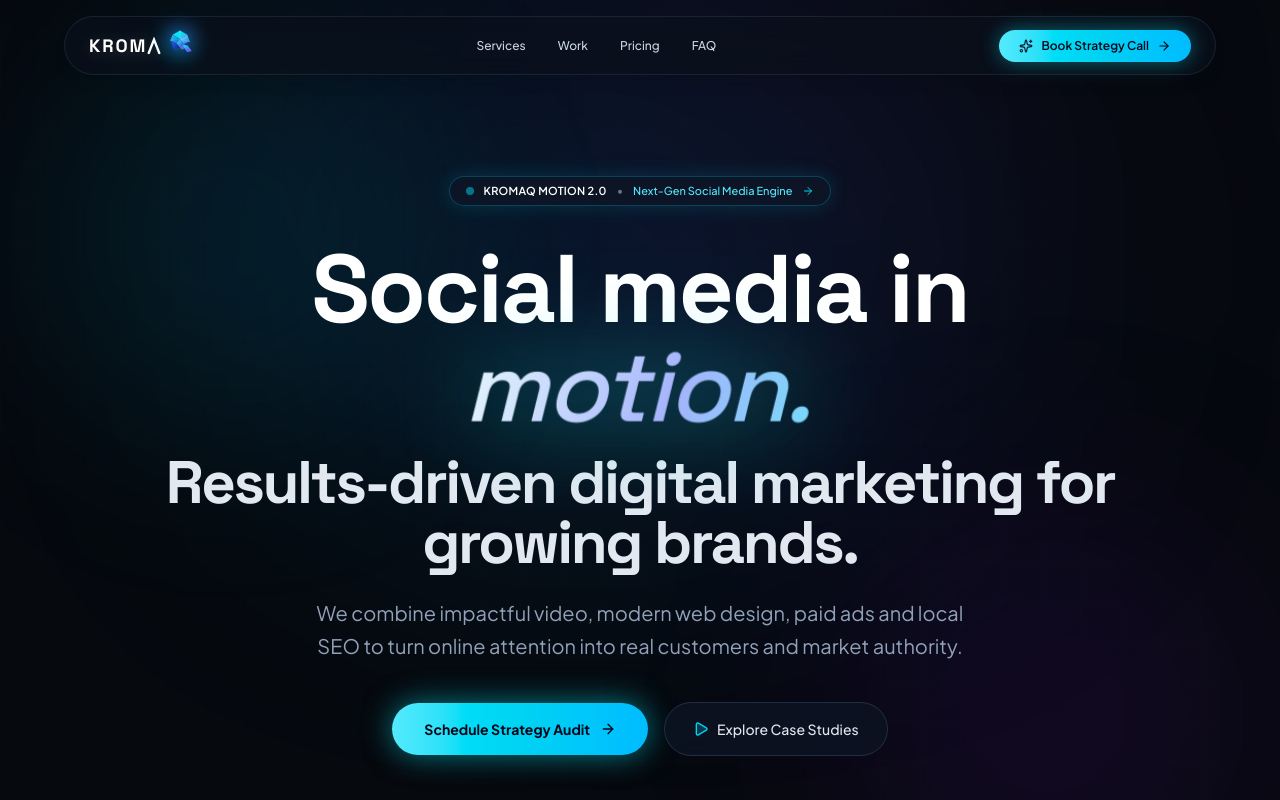
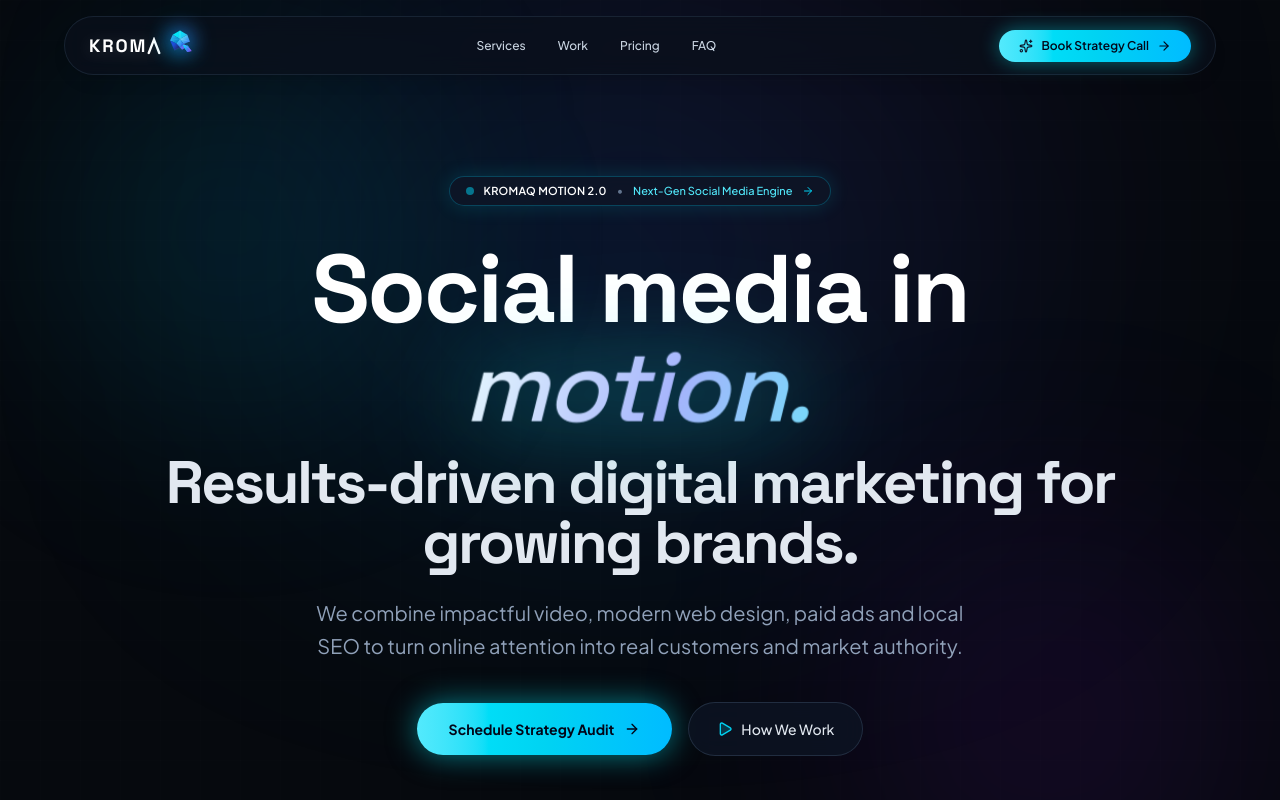
Before and after one commit to Hulian08/kromaq-agency, a React (Vite) app: page / in a window 1280 px wide. Shown: the top 800 px of the page. Built offline with nearby package versions, Linux system fonts and the light colour scheme.

Commit message:
content(hero): change secondary CTA text to How We Work

```diff
--- a/src/components/Hero.tsx
+++ b/src/components/Hero.tsx
@@ -61,7 +61,7 @@ export const Hero: React.FC<HeroProps> = ({ onOpenBooking, onExploreWork }) => {
             className="w-full sm:w-auto inline-flex items-center justify-center gap-2 px-7 py-4 rounded-full text-sm font-medium text-slate-200 bg-[#0d1424]/80 hover:bg-[#131d33] border border-slate-700/60 hover:border-cyan-500/40 backdrop-blur-md transition-all cursor-pointer"
           >
             <Play className="w-4 h-4 text-cyan-400 fill-cyan-400/20" />
-            <span>Explore Case Studies</span>
+            <span>How We Work</span>
           </button>
         </div>
 
```
